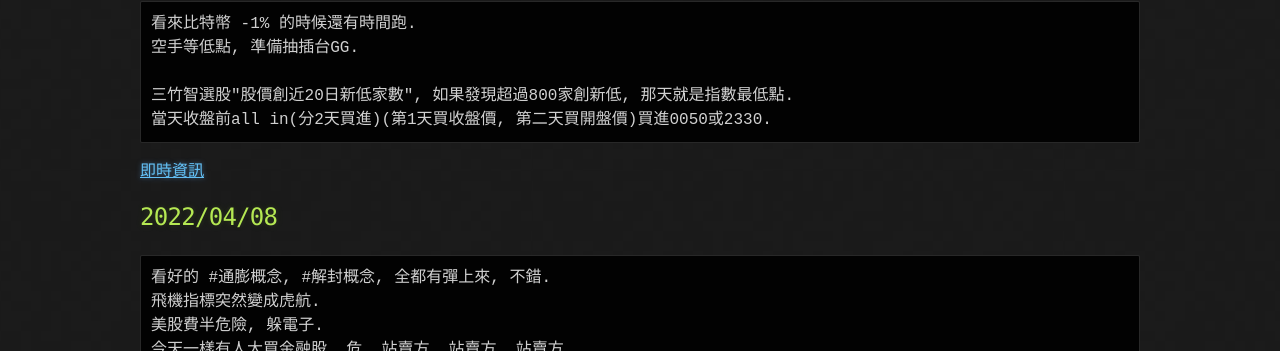
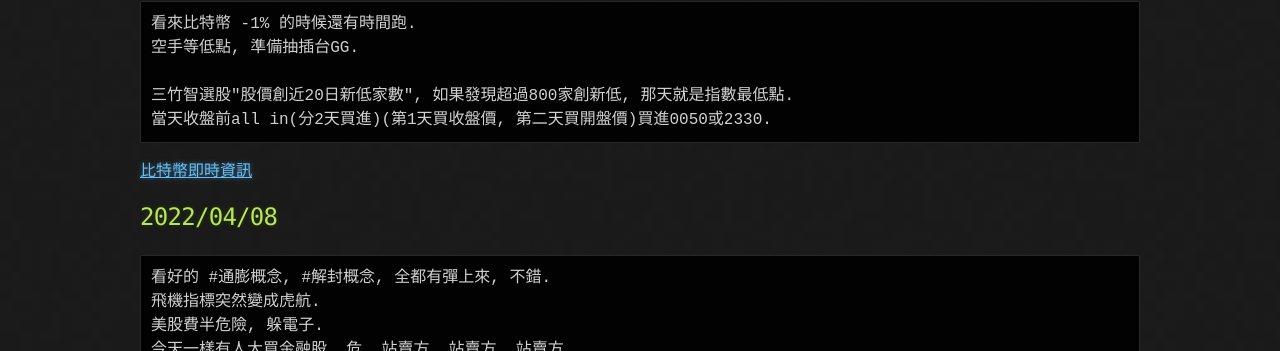
Before and after one commit to lepg5487/Stock_God, a Jekyll site: the page built from index.md, in a window 1280 px wide and 900 px high. Shown: the part 362-713 px from the top of the window. Built offline with Jekyll 4.4.1, drawn with Linux system fonts in a browser that asks for light colours; our own code applies the rules of GitHub Pages for plain Markdown files.

Commit message:
Update index.md

````diff
--- a/index.md
+++ b/index.md
@@ -14,7 +14,7 @@ layout: testlayouts
 三竹智選股"股價創近20日新低家數", 如果發現超過800家創新低, 那天就是指數最低點.
 當天收盤前all in(分2天買進)(第1天買收盤價, 第二天買開盤價)買進0050或2330.
 ```
-[即時資訊](https://www.msn.com/zh-tw/money/cryptocurrencies?id=c2111&cvid=d4fad1afd9204514a97f81a067f425b9&duration=1D)
+[比特幣即時資訊](https://www.msn.com/zh-tw/money/cryptocurrencies?id=c2111&cvid=d4fad1afd9204514a97f81a067f425b9&duration=1D)
 
 ## 2022/04/08
 ```
````
